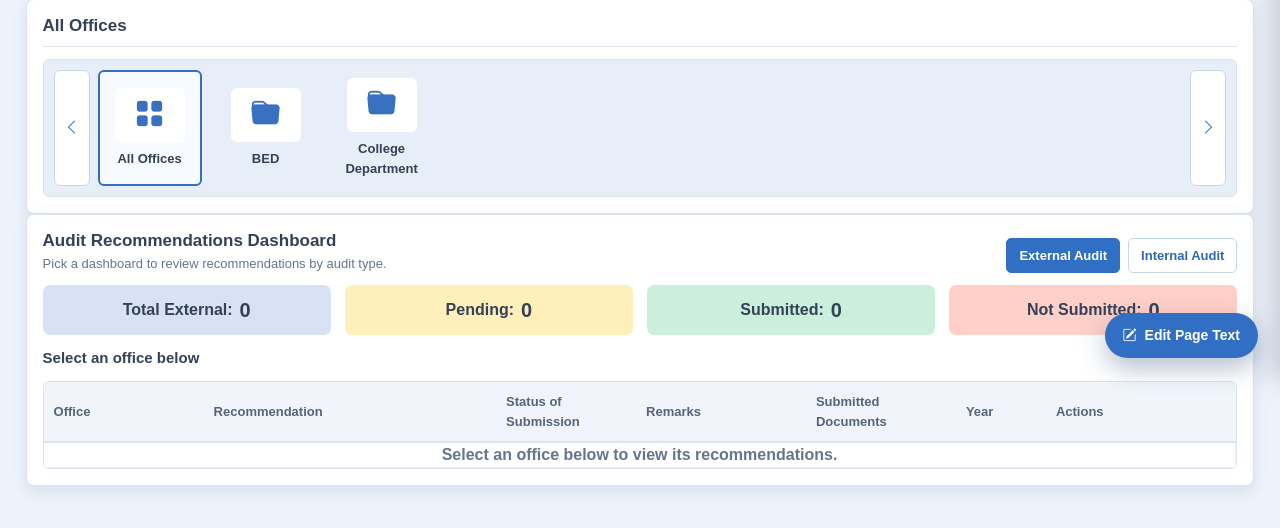
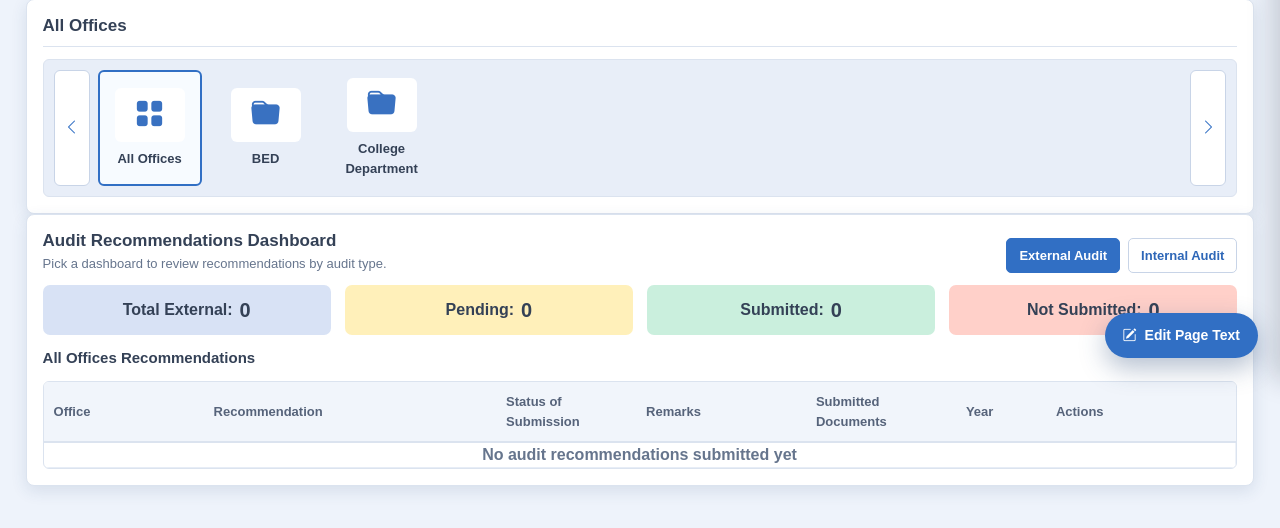
Before and after one commit to AdrianBalmes/qualityassurancesystem---php-system, a PHP site: page /home.php in a window 1280 px wide. Shown: the part 420-948 px from the top of the page. Run offline with PHP 8.4, Linux system fonts and the light colour scheme; a user stored in the database is signed in; data comes from the database, SQL or seed files in the repository; data that the repository does not hold is empty.

Commit message:
Show every office's recommendations in the All Offices tab
The tab rendered a "Select an office below" placeholder instead of any
rows, so the grid was always empty and disagreed with the audit totals
shown directly above it.

fetch_office_recommendations() already had a branch that returns every
office for an audit type, and render_office_recommendation_rows() already
had a matching empty message, but all three call sites short-circuited on
an empty office and neither was ever reached. Both the initial page render
and the tile-click fetch were affected.

Add Row stays hidden on All Offices -- a new recommendation has to belong
to one office.

Replaces the now-unused placeholder helper and the title logic, which was
duplicated across three sites, with office_recommendations_title().

Co-Authored-By: Claude Opus 5 <noreply@anthropic.com>

```diff
--- a/home.php
+++ b/home.php
@@ -61,7 +61,9 @@ foreach($officeNamesForAudit as $officeName){
     $recOfficeCounts[] = $recCountsByOffice[$officeName] ?? 0;
 }
 
-$auditRecommendations = $selectedOffice !== '' ? fetch_office_recommendations($conn, $selectedOffice, $selectedAudit) : [];
+// An empty $selectedOffice is the "All Offices" tab; the fetch helper returns
+// every office for this audit type in that case.
+$auditRecommendations = fetch_office_recommendations($conn, $selectedOffice, $selectedAudit);
 ?>
 <!DOCTYPE html>
 <html lang="en">
@@ -119,7 +121,7 @@ body{margin:0;background:#eef3fb;color:#344156;font-family:Arial,Helvetica,sans-
         <div class="stat-box stat-red">Not Submitted: <strong><?php echo $auditNotSubmittedCount; ?></strong></div>
     </div>
     <div class="grid-head">
-        <h3 class="panel-title" id="auditRecTitle" style="font-size:15px;border-bottom:0;padding-bottom:0;margin-bottom:0"><?php echo $selectedOffice === '' ? 'Select an office below' : htmlspecialchars($selectedOffice, ENT_QUOTES) . ' Recommendations'; ?></h3>
+        <h3 class="panel-title" id="auditRecTitle" style="font-size:15px;border-bottom:0;padding-bottom:0;margin-bottom:0"><?php echo htmlspecialchars(office_recommendations_title($selectedOffice), ENT_QUOTES); ?></h3>
         <button type="button" id="addRowBtn" class="add-row-btn" <?php echo $selectedOffice === '' ? 'style="display:none"' : ''; ?>><i class="bi bi-plus-lg"></i> Add Row</button>
     </div>
     <div class="grid-wrap">
@@ -137,14 +139,10 @@ body{margin:0;background:#eef3fb;color:#344156;font-family:Arial,Helvetica,sans-
             </thead>
             <tbody id="auditRecTbody">
                 <?php
-                if($selectedOffice === ''){
-                    echo render_select_office_placeholder();
-                } else {
-                    $auditRecIds = array_map(function($row){ return (int) $row['id']; }, $auditRecommendations);
-                    $auditDocsByRecommendation = fetch_recommendation_documents_map($conn, $auditRecIds);
-                    $auditRecRendered = render_office_recommendation_rows($auditRecommendations, $selectedOffice, $selectedAudit, $auditDocsByRecommendation);
-                    echo $auditRecRendered['html'];
-                }
+                $auditRecIds = array_map(function($row){ return (int) $row['id']; }, $auditRecommendations);
+                $auditDocsByRecommendation = fetch_recommendation_documents_map($conn, $auditRecIds);
+                $auditRecRendered = render_office_recommendation_rows($auditRecommendations, $selectedOffice, $selectedAudit, $auditDocsByRecommendation);
+                echo $auditRecRendered['html'];
                 ?>
             </tbody>
         </table>
@@ -596,7 +594,9 @@ document.querySelectorAll('[data-slide-office]').forEach(function(button){button
                 if(!data.ok){ return; }
                 currentOffice = office;
                 auditTbody.innerHTML = data.html;
-                auditTitle.textContent = office === '' ? 'Select an office below' : data.title;
+                auditTitle.textContent = data.title;
+                // Add Row stays hidden on "All Offices" -- a new recommendation
+                // has to belong to one office, so there is nothing to file it under.
                 if(addRowBtn){ addRowBtn.style.display = office === '' ? 'none' : ''; }
                 var newUrl = 'home.php?audit=' + encodeURIComponent(selectedAudit) + (office !== '' ? '&office=' + encodeURIComponent(office) : '') + '#audit-recommendations';
                 window.history.replaceState(null, '', newUrl);
--- a/office_rec_render.php
+++ b/office_rec_render.php
@@ -95,6 +95,9 @@ function render_office_recommendation_rows($rows, $selectedOffice, $selectedAudi
     return ['html' => $html, 'count' => $count];
 }
 
-function render_select_office_placeholder(){
-    return "<tr><td colspan='7' class='empty-state'>Select an office below to view its recommendations.</td></tr>";
+/** Heading for the recommendations grid. An empty office means every office. */
+function office_recommendations_title($selectedOffice){
+    return $selectedOffice === ''
+        ? 'All Offices Recommendations'
+        : $selectedOffice . ' Recommendations';
 }
```
Also changed, not shown: office_recommendations_view.php (+9 -14 lines).
